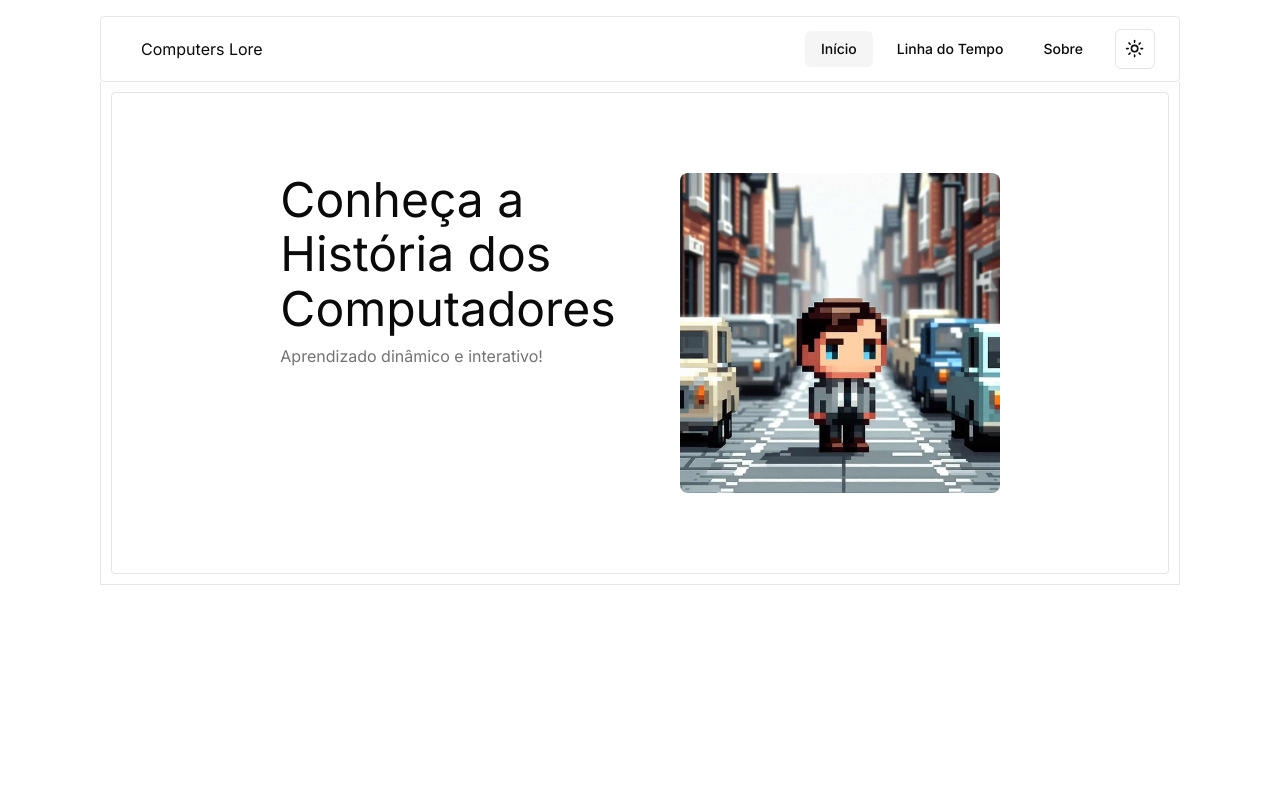
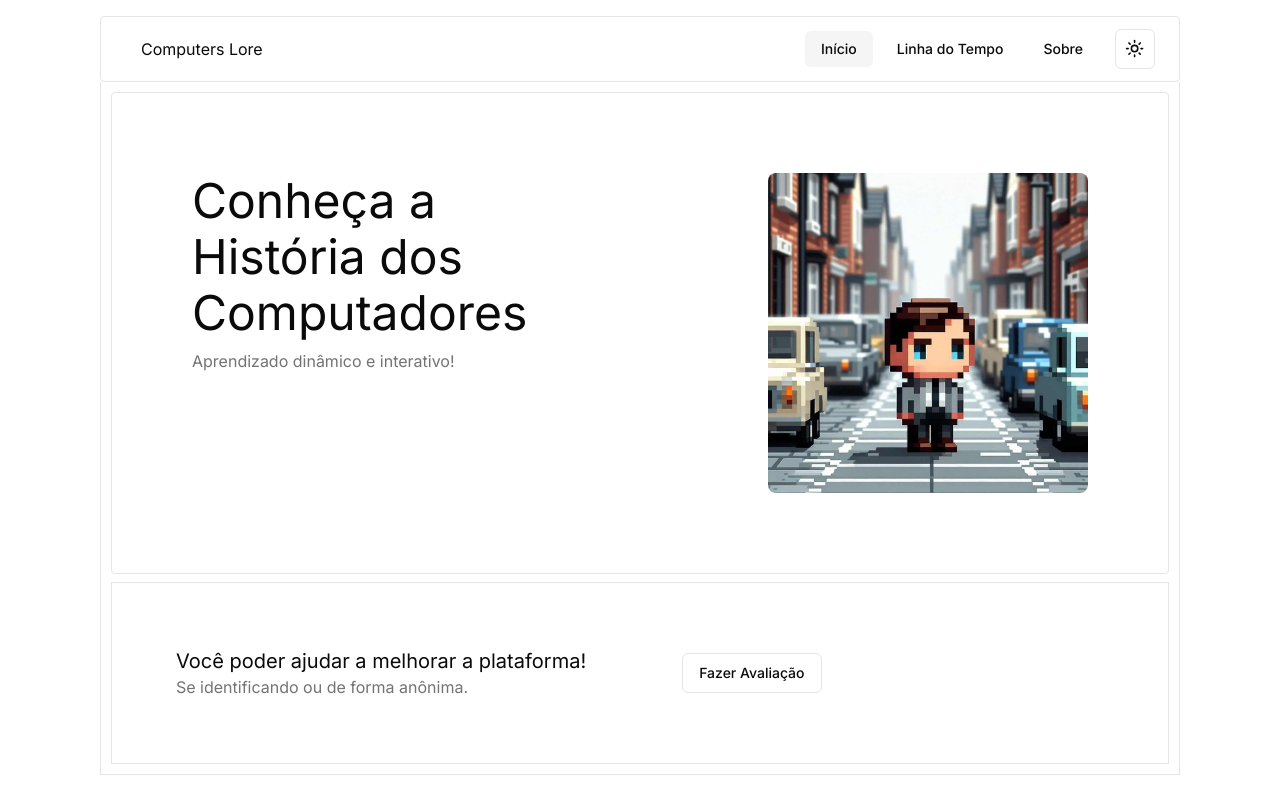
Before and after one commit to romhenri/computers-lore, a Next.js app: page / in a window 1280 px wide. Built offline with nearby package versions, Linux system fonts and the light colour scheme.

Commit message:
improve: HomePage

```diff
--- a/src/app/page.tsx
+++ b/src/app/page.tsx
@@ -1,15 +1,24 @@
 import Image from 'next/image';
+import Link from 'next/link';
+import { Button } from '@/components/ui/button';
 
 export default function Home() {
   return (
     <main className="border-x border-b">
-      <section className="flex p-20 gap-16 border justify-center rounded">
+      <section
+        className="flex p-12 justify-between border rounded mb-2 gap-8 flex-wrap lg:flex-nowrap lg:p-20"
+      >
         <div>
           <h1 className="mb-2
           text-3xl
-          lg:text-5xl lg:leading-[3.4rem]
+          lg:text-5xl lg:leading-[3.5rem]
           ">
-            Conheça a <br /> História dos <br /> Computadores
+            Conheça a
+            <br />
+            História
+            dos
+            <br />
+            Computadores
           </h1>
           <p className="text-neutral-500">
             Aprendizado dinâmico e interativo!
@@ -25,6 +34,27 @@ export default function Home() {
           />
         </div>
       </section>
+
+      <section
+        className="flex p-16 border gap-24 items-center"
+      >
+        <div>
+          <h2 className="text-xl">
+            Você poder ajudar a melhorar a plataforma!
+          </h2>
+          <p className="text-neutral-500">
+            Se identificando ou de forma anônima.
+          </p>
+
+        </div>
+        <div>
+          <Link href={"/rating"}>
+            <Button variant="outline">
+              Fazer Avaliação
+            </Button>
+          </Link>
+        </div>
+      </section>
     </main>
   );
 };
--- a/src/app/rating/page.tsx
+++ b/src/app/rating/page.tsx
@@ -27,7 +27,7 @@ const RatingPage = () => {
         Avalie a Plataforma:
       </LineTitle>
 
-      <section className="mb-4">
+      <section className="mb-12">
         <Tabs defaultValue="account" className="w-[400px] mx-auto">
           <TabsList className="grid w-full grid-cols-2">
             <TabsTrigger value="account">Inscrita</TabsTrigger>
--- a/src/components/ui/button.tsx
+++ b/src/components/ui/button.tsx
@@ -9,7 +9,7 @@ const buttonVariants = cva(
   {
     variants: {
       variant: {
-        default: " text-primary-foreground hover:bg-primary/90",
+        default: "bg-primary text-primary-foreground hover:bg-primary/90",
         // Removed:  bg-primary
         destructive:
           "bg-destructive text-destructive-foreground hover:bg-destructive/90",
```
